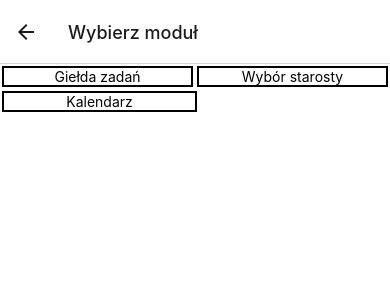
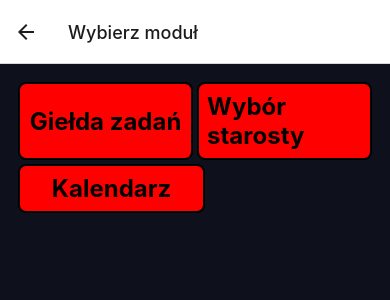
Before and after one commit to Artniewski/group-app, a React Native app in the folder frontend/: screen /HomeScreen in a window 390 px wide. Shown: the top 300 px of the page. Built offline with nearby package versions, Linux system fonts and the light colour scheme; what react-native-calendars would draw is missing.

Commit message:
Dodano kolorki

```diff
--- a/frontend/app_modules/calendar_module/CalendarScreen.tsx
+++ b/frontend/app_modules/calendar_module/CalendarScreen.tsx
@@ -124,6 +124,7 @@ export const CalendarScreen: React.FC = () => {
       renderEmptyDate={renderEmptyDate}
       rowHasChanged={rowHasChanged}
       showClosingKnob={true}
+      theme={calendarTheme}
       // markingType={'period'}
       // markedDates={{
       //    '2017-05-08': {textColor: '#43515c'},
@@ -198,6 +199,32 @@ LocaleConfig.locales['polish'] = {
 LocaleConfig.defaultLocale = 'polish';
 
 const calendarTheme = {
+  backgroundColor: '#0e101c',
+  calendarBackground: '#0e101c',
+  textSectionTitleColor: '#b6c1cd',
+  textSectionTitleDisabledColor: '#d9e1e8',
+  selectedDayBackgroundColor: 'red',
+  selectedDayTextColor: '#ffffff',
+  todayTextColor: '#00adf5',
+  dayTextColor: '#2d4150',
+  textDisabledColor: '#d9e1e8',
+  dotColor: 'red',
+  selectedDotColor: 'red',
   arrowColor: 'orange',
-  indicatorColor: 'green',
+  disabledArrowColor: '#d9e1e8',
+  monthTextColor: 'red',
+  indicatorColor: 'red',
+  textDayFontFamily: 'monospace',
+  textMonthFontFamily: 'monospace',
+  textDayHeaderFontFamily: 'monospace',
+  textDayFontWeight: '300',
+  textMonthFontWeight: 'bold',
+  textDayHeaderFontWeight: '300',
+  textDayFontSize: 16,
+  textMonthFontSize: 16,
+  textDayHeaderFontSize: 16,
+  agendaDayTextColor: 'red',
+  agendaDayNumColor: 'red',
+  agendaTodayColor: 'red',
+  agendaKnobColor: 'red',
 }
--- a/frontend/app_modules/home_module.tsx/HomeScreen.tsx
+++ b/frontend/app_modules/home_module.tsx/HomeScreen.tsx
@@ -51,7 +51,7 @@ const ModuleList = (props: ModuleListProps) => {
           style={style.taskPanel}
           onPress={() => navigation.navigate(item.navigationName)}
         >
-          <Text>{item.moduleName}</Text>
+          <Text style={style.buttonText}>{item.moduleName}</Text>
         </TouchableOpacity>
       )}
     />
@@ -61,23 +61,29 @@ const ModuleList = (props: ModuleListProps) => {
 const style = StyleSheet.create({
   taskPanel: {
     flex: 0.5,
-    backgroundColor: "white",
+    backgroundColor: "red",
     borderColor: "black",
     alignItems: "center",
     justifyContent: "center",
     borderWidth: 2,
     margin: 2,
+    borderRadius: 8,
+    padding: 8
   },
   taskListPanel: {
-    height: "100%",
-    width: "100%",
-    backgroundColor: "white",
+    flex: 1.0,
+    backgroundColor: "#0e101c",
+    padding: 8,
   },
   container: {
-    height: "100%",
-    width: "100%",
-    backgroundColor: "#fff",
-    alignItems: "center",
+    flex: 1,
     justifyContent: "center",
+    padding: 8,
+    backgroundColor: "#0e101c",
   },
+  buttonText: {
+    fontSize: 24,
+    fontWeight: "bold",
+    color: "black"
+  }
 });
```
